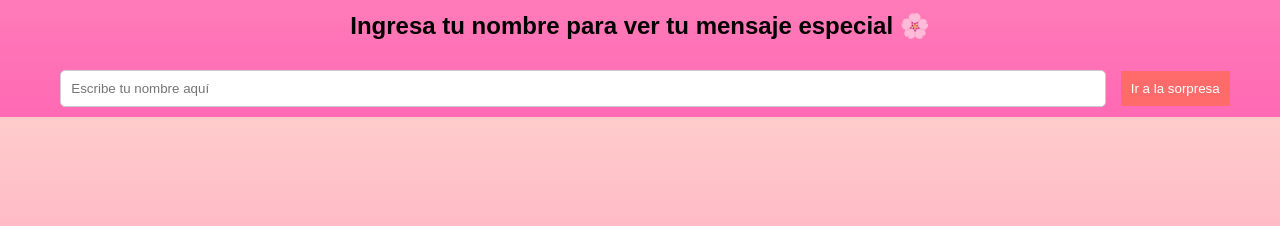
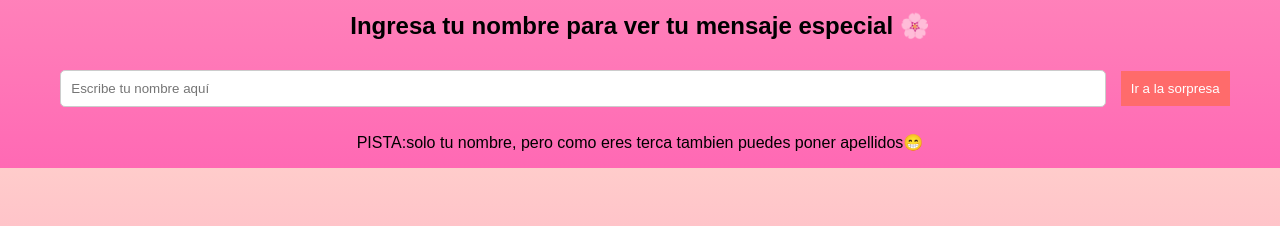
Before and after one commit to ADRIAN200717/10_05_25, a plain HTML site: page index.html in a window 1280 px wide. Shown: the part 536-762 px from the top of the page. Drawn offline with Linux system fonts and the light colour scheme.

Commit message:
index.html

```diff
--- a/index.html
+++ b/index.html
@@ -23,7 +23,7 @@
     <button onclick="verificarNombre()">Ir a la sorpresa</button>
 </section>
 <script src="script.js"></script>
-
     </section>
+    <p>PISTA:solo tu nombre, pero como eres terca tambien puedes poner apellidos😁</p>
 </body>
 </html>
```
